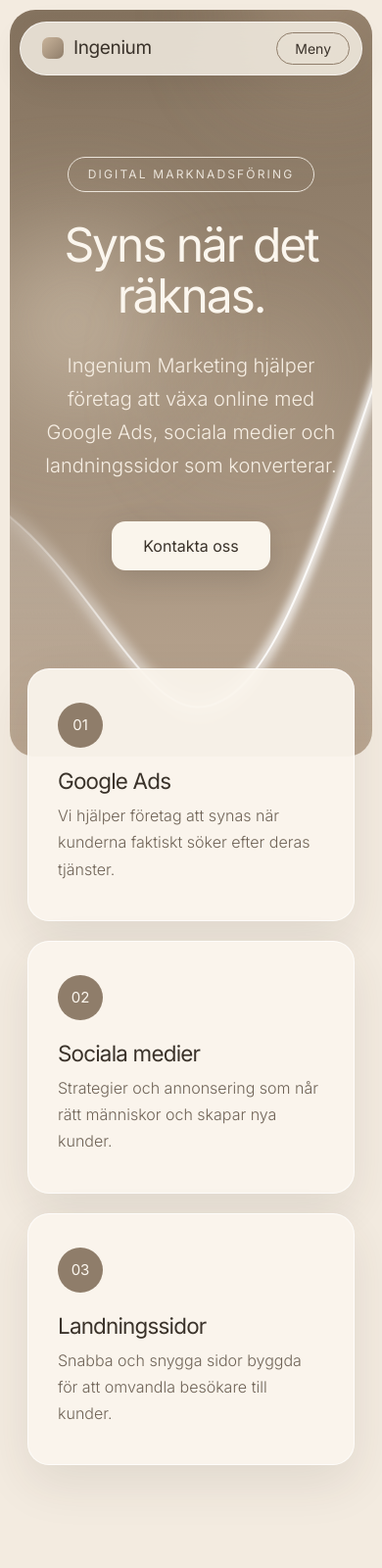
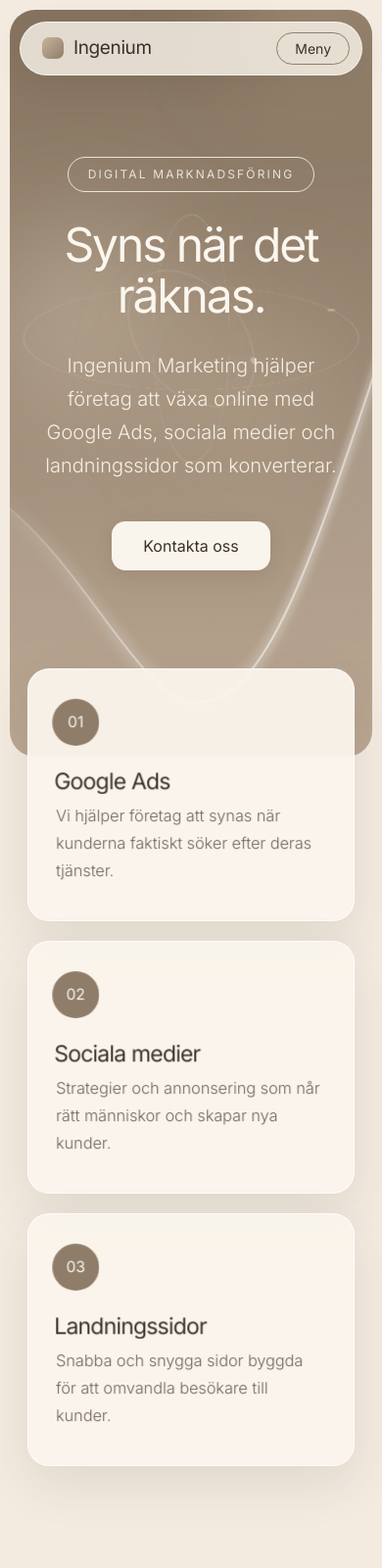
Before and after one commit to timborga-pixel/min-landing-page, a plain HTML site: page index.html in a window 390 px wide. Shown: the top 1600 px of the page at 98% size. Drawn offline with Linux system fonts and the light colour scheme.

```diff
--- a/index.html
+++ b/index.html
@@ -26,16 +26,16 @@ a{color:inherit}
 .wrap{max-width:1080px;margin:0 auto;padding:0 28px}
 section{padding:110px 0;text-align:center}
 .eyebrow{display:inline-block;font-size:12px;letter-spacing:.18em;text-transform:uppercase;font-weight:400;border:1px solid currentColor;border-radius:100px;padding:7px 20px;margin-bottom:28px;opacity:.85}
-.btn{display:inline-block;border:0;cursor:pointer;font:400 16px var(--font);text-decoration:none;background:var(--paper);color:var(--ink);padding:15px 32px;border-radius:14px;box-shadow:0 8px 28px rgba(58,50,42,.18);transition:transform .25s,box-shadow .25s}
-.btn:hover{transform:translateY(-3px);box-shadow:0 14px 34px rgba(58,50,42,.25)}
+.btn{display:inline-block;border:0;cursor:pointer;font:400 16px var(--font);text-decoration:none;background:var(--paper);color:var(--ink);padding:15px 32px;border-radius:14px;box-shadow:0 6px 20px rgba(58,50,42,.12);transition:transform .25s,box-shadow .25s,translate .2s ease-out}
+.btn:hover{transform:translateY(-3px);box-shadow:0 10px 26px rgba(58,50,42,.18)}
 .link{border-bottom:1px solid currentColor;text-decoration:none;padding-bottom:2px}
 
 /* ===== LAVALAMPA (rörlig bakgrund) ===== */
 .lava{position:absolute;inset:0;overflow:hidden;border-radius:inherit;pointer-events:none}
 .lava i{position:absolute;border-radius:50%;filter:blur(60px);aspect-ratio:1}
-.l1{width:46%;left:-8%;top:32%;background:#e9dac5;opacity:.6;animation:m1 20s ease-in-out infinite alternate}
+.l1{width:46%;left:-8%;top:32%;background:#e9dac5;opacity:.4;animation:m1 20s ease-in-out infinite alternate}
 .l2{width:40%;right:-8%;top:-12%;background:#b8a28a;opacity:.7;animation:m2 25s ease-in-out infinite alternate}
-.l3{width:36%;left:32%;bottom:-26%;background:#f5eadb;opacity:.7;animation:m3 18s ease-in-out infinite alternate}
+.l3{width:36%;left:32%;bottom:-26%;background:#eadbc7;opacity:.4;animation:m3 18s ease-in-out infinite alternate}
 .l4{width:28%;right:16%;top:42%;background:#d9c4aa;opacity:.55;animation:m4 23s ease-in-out infinite alternate}
 @keyframes m1{to{transform:translate(55%,-38%) scale(1.3)}}
 @keyframes m2{to{transform:translate(-60%,48%) scale(.8)}}
@@ -58,7 +58,7 @@ nav{position:fixed;top:22px;left:0;right:0;z-index:30;display:flex;justify-conte
 .hero{position:relative;margin:14px 14px 0;border-radius:34px;overflow:hidden;color:var(--on-taupe);text-align:center;
   padding:190px 0 230px;background:linear-gradient(180deg,#85735f 0%,#9a8874 48%,#bca893 100%)}
 .hero .wrap{position:relative;z-index:2}
-.glow{position:absolute;left:0;bottom:0;width:100%;height:58%;animation:sway 14s ease-in-out infinite alternate;transform-origin:bottom}
+.glow{position:absolute;left:0;bottom:0;width:100%;height:58%}.glow svg{width:100%;height:100%;display:block;animation:sway 14s ease-in-out infinite alternate;transform-origin:bottom}
 @keyframes sway{to{transform:translateY(-6%) scaleY(1.12)}}
 .hero h1{font-size:clamp(3rem,8.4vw,6.6rem);letter-spacing:-.045em;margin:0 auto;max-width:12ch}
 .hero .sub{max-width:520px;margin:28px auto 40px;font-size:20px;color:#f6eee3}
@@ -66,8 +66,8 @@ nav{position:fixed;top:22px;left:0;right:0;z-index:30;display:flex;justify-conte
 /* ===== TJÄNSTER (kort som överlappar hero) ===== */
 .cards{padding:0 0 40px;margin-top:-120px;position:relative;z-index:3}
 .cards .wrap{display:grid;grid-template-columns:repeat(3,1fr);gap:20px}
-.card{background:rgba(250,245,236,.94);border:1px solid rgba(255,255,255,.7);border-radius:22px;padding:34px 30px 38px;text-align:left;box-shadow:0 18px 50px rgba(58,50,42,.1);transition:transform .3s}
-.card:hover{transform:translateY(-6px)}
+.card{background:rgba(250,245,236,.94);border:1px solid rgba(255,255,255,.7);border-radius:22px;padding:34px 30px 38px;text-align:left;box-shadow:0 18px 50px rgba(58,50,42,.1);transform-style:preserve-3d;transform:perspective(900px) translateY(var(--ty,0px)) rotateX(var(--rx,0deg)) rotateY(var(--ry,0deg));transition:transform .2s ease-out,box-shadow .3s}
+.card:hover{--ty:-6px;box-shadow:0 26px 60px rgba(58,50,42,.16)}
 .num{display:flex;align-items:center;justify-content:center;width:46px;height:46px;border-radius:50%;background:var(--taupe);color:var(--on-taupe);font-size:15px;font-weight:400;margin-bottom:22px}
 .card h3{font-size:1.4rem;margin-bottom:10px}
 .card p{color:var(--mut);font-size:16px}
@@ -116,10 +116,30 @@ footer{padding:56px 0;text-align:center;font-size:15px;color:var(--mut)}
 .flinks{display:flex;justify-content:center;gap:28px;margin-top:16px}
 footer a{text-decoration:none}footer a:hover{color:var(--ink)}
 
+/* ===== 3D + INTERAKTION ===== */
+.scene{position:absolute;inset:0;perspective:1100px;pointer-events:none}
+.orbit{position:absolute;left:50%;top:44%;width:min(640px,88vw);aspect-ratio:1;transform:translate(-50%,-50%);transform-style:preserve-3d;opacity:.5}
+.orbit i{position:absolute;inset:0;border:1px solid rgba(251,246,238,.45);border-radius:50%}
+.orbit i::after{content:"";position:absolute;left:50%;top:-4px;width:8px;height:8px;margin-left:-4px;border-radius:50%;background:#fbf6ee;opacity:.7}
+.orbit i:nth-child(1){animation:r1 40s linear infinite}
+.orbit i:nth-child(2){inset:13%;animation:r2 32s linear infinite}
+.orbit i:nth-child(3){inset:27%;animation:r3 26s linear infinite}
+@keyframes r1{from{transform:rotateX(72deg) rotateZ(0)}to{transform:rotateX(72deg) rotateZ(360deg)}}
+@keyframes r2{from{transform:rotateY(72deg) rotateZ(0)}to{transform:rotateY(72deg) rotateZ(-360deg)}}
+@keyframes r3{from{transform:rotateX(35deg) rotateY(35deg) rotateZ(0)}to{transform:rotateX(35deg) rotateY(35deg) rotateZ(360deg)}}
+.cur{position:absolute;left:0;top:0;width:340px;height:340px;border-radius:50%;background:radial-gradient(circle,rgba(246,234,219,.2),transparent 65%);pointer-events:none;opacity:0;transition:opacity .6s}
+.card .num{transform:translateZ(36px)}.card h3{transform:translateZ(24px)}.card p{transform:translateZ(12px)}
+.step{perspective:600px}
+.step .num{transition:transform 1s cubic-bezier(.2,.8,.2,1)}
+.step:hover .num{transform:rotateY(360deg)}
+.cap{transition:background .3s,box-shadow .3s}
+.cap.scrolled{background:rgba(250,245,236,.94);box-shadow:0 10px 34px rgba(58,50,42,.14)}
+.links a.act:not(.out){color:var(--ink)}
+
 /* ===== SCROLL-ANIMATION ===== */
-.js .rv{opacity:0;transform:translateY(30px);transition:opacity .9s ease var(--d,0s),transform .9s cubic-bezier(.16,1,.3,1) var(--d,0s)}
+.js .rv{opacity:0;transform:perspective(900px) translateY(34px) rotateX(9deg);transition:opacity .9s ease var(--d,0s),transform .9s cubic-bezier(.16,1,.3,1) var(--d,0s)}
 .js .rv.in{opacity:1;transform:none}
-@media (prefers-reduced-motion:reduce){.js .rv{opacity:1;transform:none;transition:none}.lava i,.glow{animation:none}}
+@media (prefers-reduced-motion:reduce){.js .rv{opacity:1;transform:none;transition:none}.lava i,.glow svg,.orbit i{animation:none}}
 
 /* ===== MOBIL ===== */
 @media (max-width:860px){
@@ -153,16 +173,18 @@ footer a{text-decoration:none}footer a:hover{color:var(--ink)}
 
 <header class="hero">
   <div class="lava" aria-hidden="true"><i class="l1"></i><i class="l2"></i><i class="l3"></i><i class="l4"></i></div>
-  <svg class="glow" viewBox="0 0 1200 420" preserveAspectRatio="none" aria-hidden="true">
+  <div class="glow"><svg viewBox="0 0 1200 420" preserveAspectRatio="none" aria-hidden="true">
     <defs>
       <filter id="bl" x="-5%" y="-30%" width="110%" height="160%"><feGaussianBlur stdDeviation="9"/></filter>
-      <linearGradient id="fl" x1="0" y1="0" x2="0" y2="1"><stop offset="0" stop-color="#fff" stop-opacity=".3"/><stop offset="1" stop-color="#fff" stop-opacity="0"/></linearGradient>
-      <linearGradient id="st" x1="0" y1="0" x2="1" y2="0"><stop offset="0" stop-color="#fff" stop-opacity=".15"/><stop offset=".5" stop-color="#fff" stop-opacity=".95"/><stop offset="1" stop-color="#fff" stop-opacity=".8"/></linearGradient>
+      <linearGradient id="fl" x1="0" y1="0" x2="0" y2="1"><stop offset="0" stop-color="#fff" stop-opacity=".15"/><stop offset="1" stop-color="#fff" stop-opacity="0"/></linearGradient>
+      <linearGradient id="st" x1="0" y1="0" x2="1" y2="0"><stop offset="0" stop-color="#fff" stop-opacity=".08"/><stop offset=".5" stop-color="#fff" stop-opacity=".55"/><stop offset="1" stop-color="#fff" stop-opacity=".45"/></linearGradient>
     </defs>
     <path d="M-50 190 C250 250 430 380 620 380 C850 380 1000 250 1250 40 L1250 420 L-50 420Z" fill="url(#fl)"/>
-    <path d="M-50 190 C250 250 430 380 620 380 C850 380 1000 250 1250 40" fill="none" stroke="url(#st)" stroke-width="10" filter="url(#bl)" vector-effect="non-scaling-stroke"/>
+    <path d="M-50 190 C250 250 430 380 620 380 C850 380 1000 250 1250 40" fill="none" stroke="url(#st)" stroke-width="6" filter="url(#bl)" vector-effect="non-scaling-stroke"/>
     <path d="M-50 190 C250 250 430 380 620 380 C850 380 1000 250 1250 40" fill="none" stroke="url(#st)" stroke-width="2" vector-effect="non-scaling-stroke"/>
-  </svg>
+  </svg></div>
+  <div class="scene" aria-hidden="true"><div class="orbit"><i></i><i></i><i></i></div></div>
+  <i class="cur" aria-hidden="true"></i>
   <div class="wrap">
     <span class="eyebrow">Digital marknadsföring</span>
     <h1>Syns när det räknas.</h1>
@@ -173,9 +195,9 @@ footer a{text-decoration:none}footer a:hover{color:var(--ink)}
 
 <div id="tjanster" class="cards">
   <div class="wrap">
-    <div class="card rv"><div class="num">01</div><h3>Google Ads</h3><p>Vi hjälper företag att synas när kunderna faktiskt söker efter deras tjänster.</p></div>
-    <div class="card rv" style="--d:.12s"><div class="num">02</div><h3>Sociala medier</h3><p>Strategier och annonsering som når rätt människor och skapar nya kunder.</p></div>
-    <div class="card rv" style="--d:.24s"><div class="num">03</div><h3>Landningssidor</h3><p>Snabba och snygga sidor byggda för att omvandla besökare till kunder.</p></div>
+    <div class="rv"><div class="card tilt"><div class="num">01</div><h3>Google Ads</h3><p>Vi hjälper företag att synas när kunderna faktiskt söker efter deras tjänster.</p></div></div>
+    <div class="rv" style="--d:.12s"><div class="card tilt"><div class="num">02</div><h3>Sociala medier</h3><p>Strategier och annonsering som når rätt människor och skapar nya kunder.</p></div></div>
+    <div class="rv" style="--d:.24s"><div class="card tilt"><div class="num">03</div><h3>Landningssidor</h3><p>Snabba och snygga sidor byggda för att omvandla besökare till kunder.</p></div></div>
   </div>
 </div>
 
@@ -249,6 +271,37 @@ if("IntersectionObserver" in window){
   rv.forEach(function(el){io.observe(el)});
 }else{rv.forEach(function(el){el.classList.add("in")})}
 
+// Interaktion (bara med mus, och inte om rörelse är avstängd)
+var reduce=matchMedia("(prefers-reduced-motion: reduce)").matches,mouse=matchMedia("(hover: hover)").matches;
+var cap=document.querySelector(".cap");
+addEventListener("scroll",function(){cap.classList.toggle("scrolled",scrollY>30)},{passive:true});
+var spy=new IntersectionObserver(function(es){es.forEach(function(e){if(e.isIntersecting){links.querySelectorAll("a").forEach(function(a){a.classList.toggle("act",a.getAttribute("href")==="#"+e.target.id)})}})},{rootMargin:"-45% 0px -50% 0px"});
+["tjanster","process","faq","kontakt"].forEach(function(id){spy.observe(document.getElementById(id))});
+if(mouse&&!reduce){
+  document.querySelectorAll(".tilt").forEach(function(el){
+    el.addEventListener("mousemove",function(e){var r=el.getBoundingClientRect(),x=(e.clientX-r.left)/r.width-.5,y=(e.clientY-r.top)/r.height-.5;el.style.setProperty("--rx",(-y*12)+"deg");el.style.setProperty("--ry",(x*14)+"deg")});
+    el.addEventListener("mouseleave",function(){el.style.setProperty("--rx","0deg");el.style.setProperty("--ry","0deg")});
+  });
+  document.querySelectorAll(".hero .btn,form .btn").forEach(function(el){
+    el.addEventListener("mousemove",function(e){var r=el.getBoundingClientRect();el.style.translate=((e.clientX-r.left-r.width/2)*.25)+"px "+((e.clientY-r.top-r.height/2)*.35)+"px"});
+    el.addEventListener("mouseleave",function(){el.style.translate=""});
+  });
+  var hero=document.querySelector(".hero"),orbit=hero.querySelector(".orbit"),glow=hero.querySelector(".glow"),hw=hero.querySelector(".wrap"),cur=hero.querySelector(".cur");
+  var px=0,py=0,sx=0,sy=0,cx=0,cy=0,qx=0,qy=0;
+  hero.addEventListener("mousemove",function(e){var r=hero.getBoundingClientRect();px=(e.clientX-r.left)/r.width-.5;py=(e.clientY-r.top)/r.height-.5;cx=e.clientX-r.left;cy=e.clientY-r.top;cur.style.opacity=1});
+  hero.addEventListener("mouseleave",function(){px=0;py=0;cur.style.opacity=0});
+  (function tick(){
+    sx+=(px-sx)*.06;sy+=(py-sy)*.06;qx+=(cx-qx)*.1;qy+=(cy-qy)*.1;
+    var sc=Math.min(scrollY,800);
+    orbit.style.transform="translate(-50%,-50%) rotateX("+(-sy*24)+"deg) rotateY("+(sx*28)+"deg)";
+    glow.style.transform="translate3d("+(sx*-26)+"px,"+(sy*-12)+"px,0)";
+    hw.style.transform="translate3d("+(sx*10)+"px,"+(sy*8+sc*.12)+"px,0)";
+    hw.style.opacity=Math.max(0,1-sc/900);
+    cur.style.transform="translate3d("+(qx-170)+"px,"+(qy-170)+"px,0)";
+    requestAnimationFrame(tick);
+  })();
+}
+
 // Formulär
 var form=document.getElementById("contact-form"),msg=document.getElementById("form-message");
 function setError(id,t){document.getElementById(id+"-error").textContent=t;document.getElementById(id).classList.toggle("invalid",t!=="")}
```
